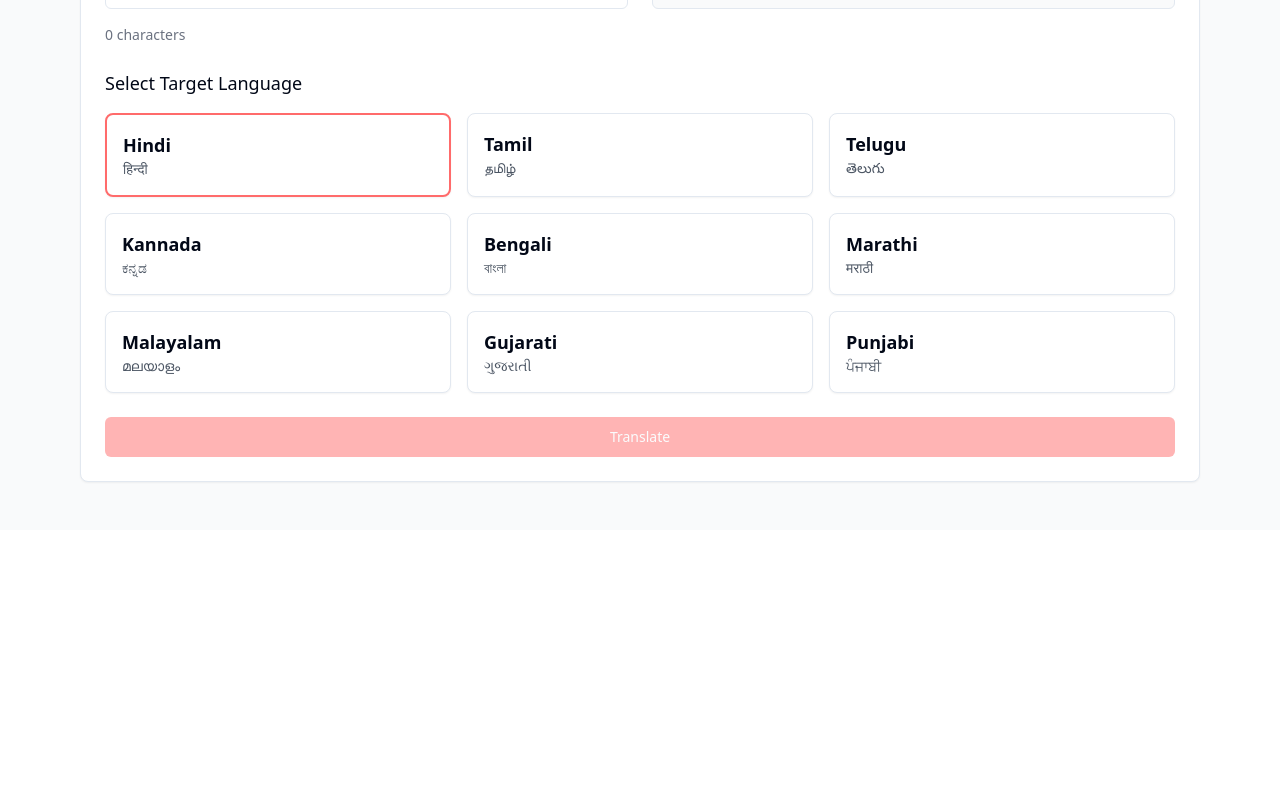
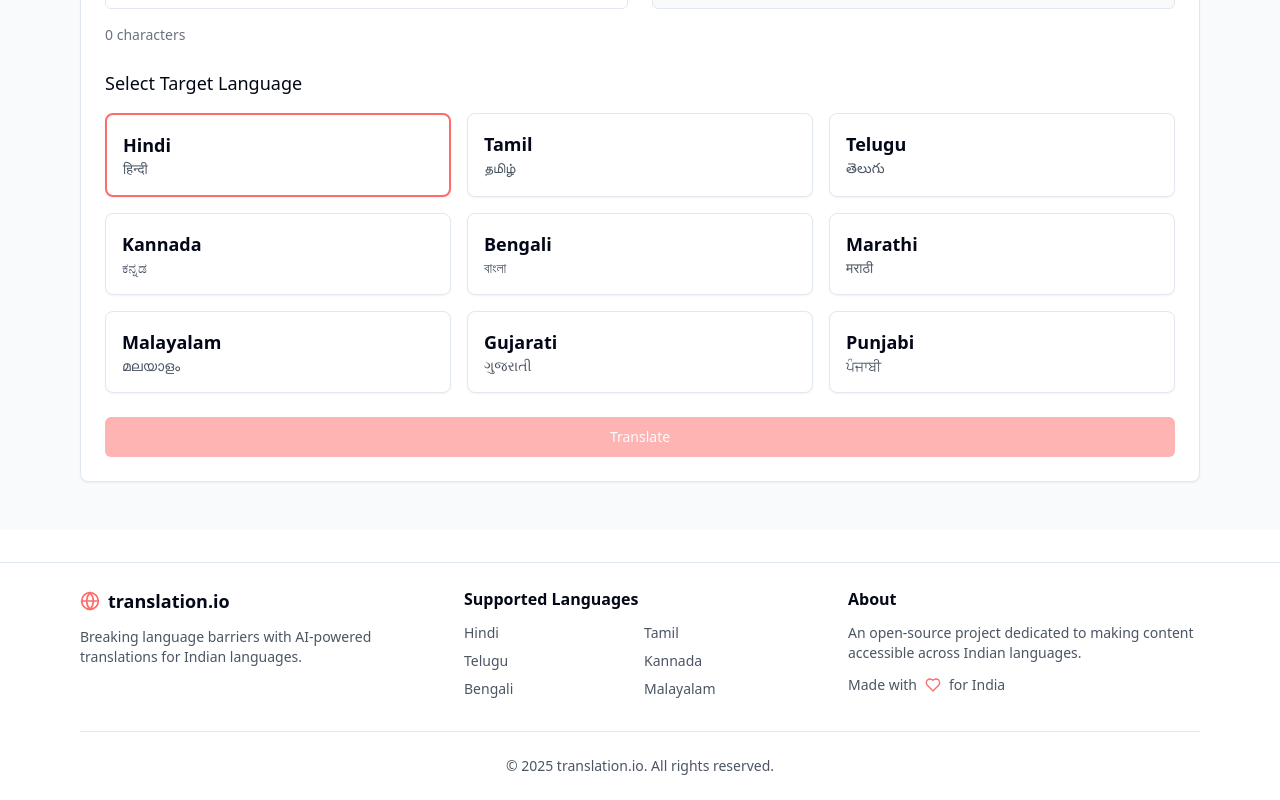
Before and after one commit to durgaprasad04062005/language-translator, a React (Vite) app: page / in a window 1280 px wide. Shown: the part 388-1188 px from the top of the page. Before the commit the page ends 918 px from the top, so only its background shows below. Built offline with nearby package versions, Linux system fonts and the light colour scheme.

Commit message:
Add footer component
Added a footer component to the application layout.  No specific implementation details are included in this commit.

```diff
--- /dev/null
+++ b/src/components/Footer.tsx
@@ -0,0 +1,54 @@
+
+import { Github, Globe, Heart } from "lucide-react";
+import { cn } from "@/lib/utils";
+
+export const Footer = () => {
+  return (
+    <footer className={cn(
+      "w-full bg-white border-t",
+      "py-6 mt-8"
+    )}>
+      <div className="container max-w-6xl mx-auto px-4">
+        <div className="grid grid-cols-1 md:grid-cols-3 gap-8">
+          <div className="space-y-3">
+            <div className="flex items-center gap-2">
+              <Globe className="h-5 w-5 text-translation-primary" />
+              <span className="text-lg font-semibold">translation.io</span>
+            </div>
+            <p className="text-sm text-gray-600">
+              Breaking language barriers with AI-powered translations for Indian languages.
+            </p>
+          </div>
+
+          <div className="space-y-3">
+            <h3 className="font-semibold">Supported Languages</h3>
+            <div className="text-sm text-gray-600 grid grid-cols-2 gap-2">
+              <span>Hindi</span>
+              <span>Tamil</span>
+              <span>Telugu</span>
+              <span>Kannada</span>
+              <span>Bengali</span>
+              <span>Malayalam</span>
+            </div>
+          </div>
+
+          <div className="space-y-3">
+            <h3 className="font-semibold">About</h3>
+            <p className="text-sm text-gray-600">
+              An open-source project dedicated to making content accessible across Indian languages.
+            </p>
+            <div className="flex items-center gap-2 text-sm text-gray-600">
+              <span>Made with</span>
+              <Heart className="h-4 w-4 text-translation-primary" />
+              <span>for India</span>
+            </div>
+          </div>
+        </div>
+
+        <div className="mt-8 pt-6 border-t text-center text-sm text-gray-600">
+          <p>© {new Date().getFullYear()} translation.io. All rights reserved.</p>
+        </div>
+      </div>
+    </footer>
+  );
+};
--- a/src/pages/Index.tsx
+++ b/src/pages/Index.tsx
@@ -1,15 +1,17 @@
 
 import { TranslationPanel } from "@/components/TranslationPanel";
 import { Navbar } from "@/components/Navbar";
+import { Footer } from "@/components/Footer";
 
 const Index = () => {
   return (
-    <>
+    <div className="min-h-screen flex flex-col">
       <Navbar />
-      <div className="min-h-screen bg-gray-50 pt-24 pb-8">
+      <main className="flex-grow bg-gray-50 pt-24 pb-8">
         <TranslationPanel />
-      </div>
-    </>
+      </main>
+      <Footer />
+    </div>
   );
 };
 
```
